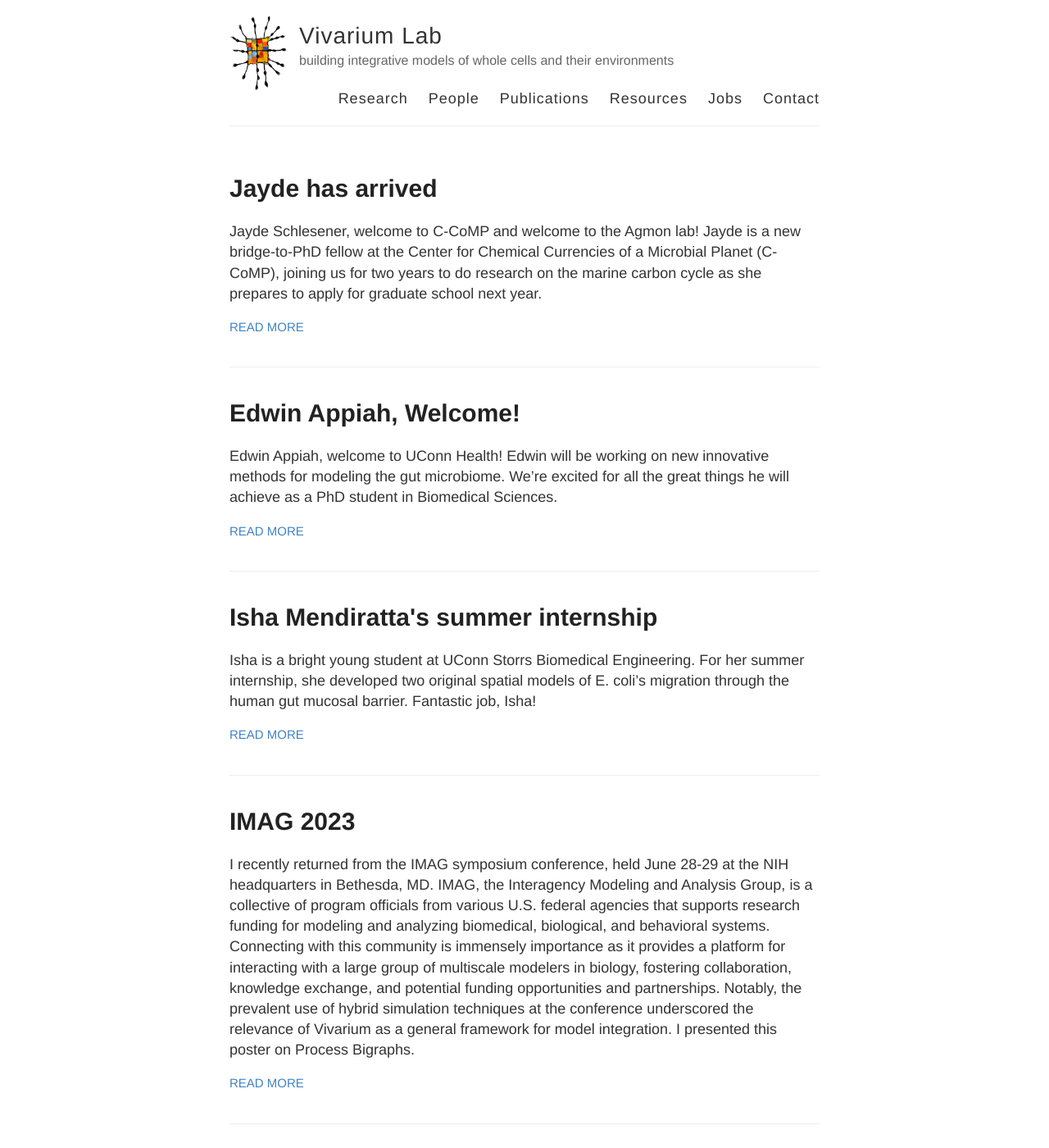
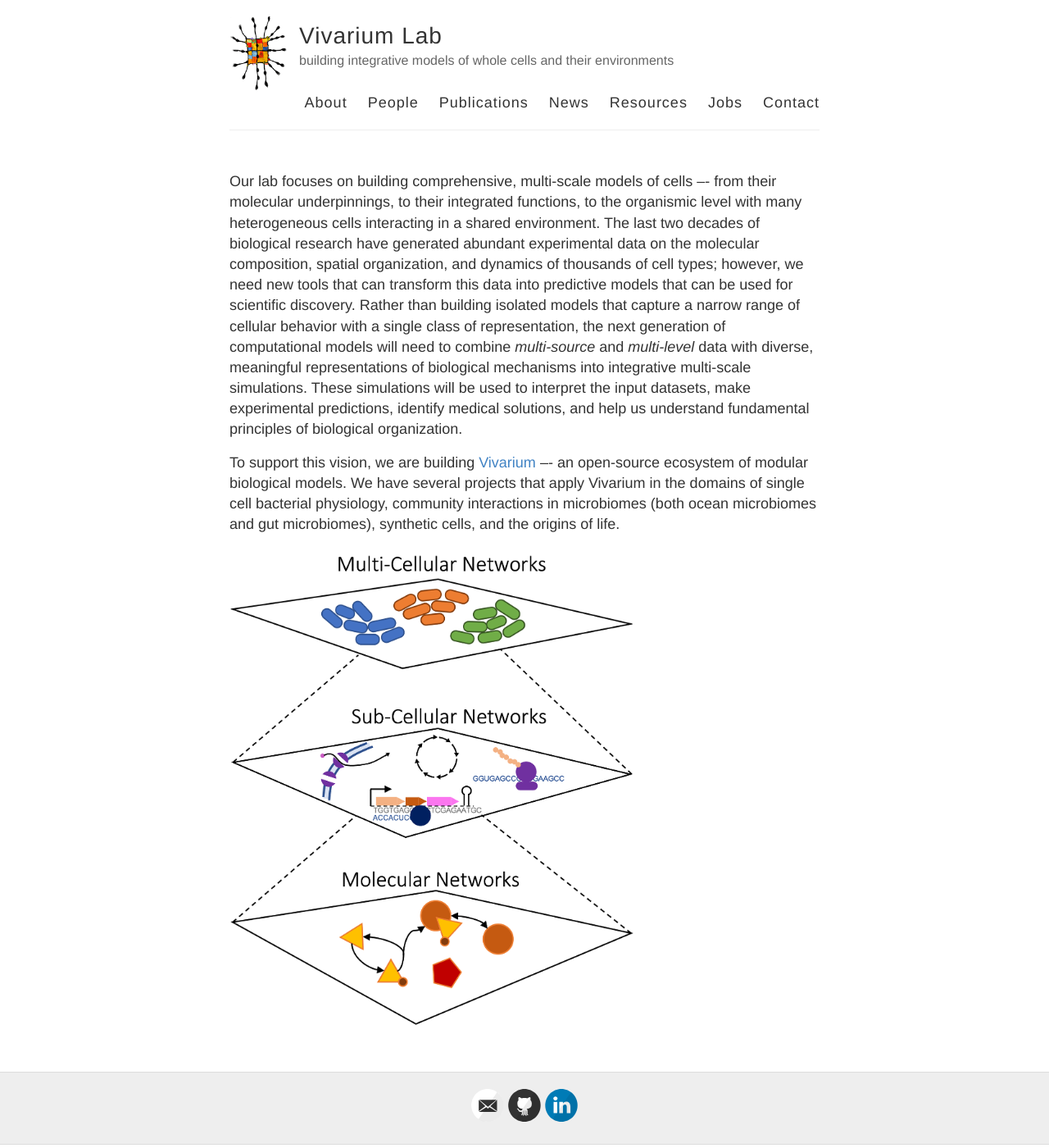
Before and after one commit to eagmon/eagmon.github.io, a Jekyll site: the page built from index.md, in a window 1280 px wide and 1400 px high. Shown: the whole window at 82% size. Built offline with Jekyll 4.4.1, drawn with Linux system fonts in a browser that asks for light colours; some of the changed text lies outside the part shown.

Commit message:
news gets its own page. about is the main page for the index

```diff
--- a/_layouts/default.html
+++ b/_layouts/default.html
@@ -28,9 +28,10 @@
           </div>
 
           <nav>
-            <a href="{{ site.baseurl }}/research">Research</a>
+            <a href="{{ site.baseurl }}/">About</a>
             <a href="{{ site.baseurl }}/people">People</a>
             <a href="{{ site.baseurl }}/publications">Publications</a>
+            <a href="{{ site.baseurl }}/news">News</a>
             <a href="{{ site.baseurl }}/resources">Resources</a>
             <a href="{{ site.baseurl }}/jobs">Jobs</a>
             <a href="{{ site.baseurl }}/contact">Contact</a>
--- /dev/null
+++ b/index.md
@@ -0,0 +1,21 @@
+---
+layout: default
+---
+
+Our lab focuses on building comprehensive, multi-scale models of cells –- from their molecular underpinnings,
+to their integrated functions, to the organismic level with many heterogeneous cells interacting in a shared environment.
+The last two decades of biological research have generated abundant experimental data on the molecular composition,
+spatial organization, and dynamics of thousands of cell types; however, we need new tools that can transform this data
+into predictive models that can be used for scientific discovery. Rather than building isolated models that capture a
+narrow range of cellular behavior with a single class of representation, the next generation of computational models
+will need to combine *multi-source* and *multi-level* data with diverse, meaningful representations of biological
+mechanisms into integrative multi-scale simulations. These simulations will be used to interpret the input datasets,
+make experimental predictions, identify medical solutions, and help us understand fundamental principles of biological
+organization.
+
+To support this vision, we are building [Vivarium](https://vivarium-collective.github.io) –- an open-source
+ecosystem of modular biological models. We have several projects that apply Vivarium in the domains of single cell
+bacterial physiology, community interactions in microbiomes (both ocean microbiomes and gut microbiomes),
+synthetic cells, and the origins of life.
+
+<img src="https://raw.githubusercontent.com/eagmon/eagmon.github.io/master/images/multiscale_network.png" alt="MultiscaleNetwork" width="500" />
--- a/index.html
+++ b/news.md
@@ -1,5 +1,7 @@
 ---
 layout: default
+title: News
+permalink: /news/
 ---
 
 <div class="posts">
```
Also changed, not shown: research.md (+0 -19 lines).
